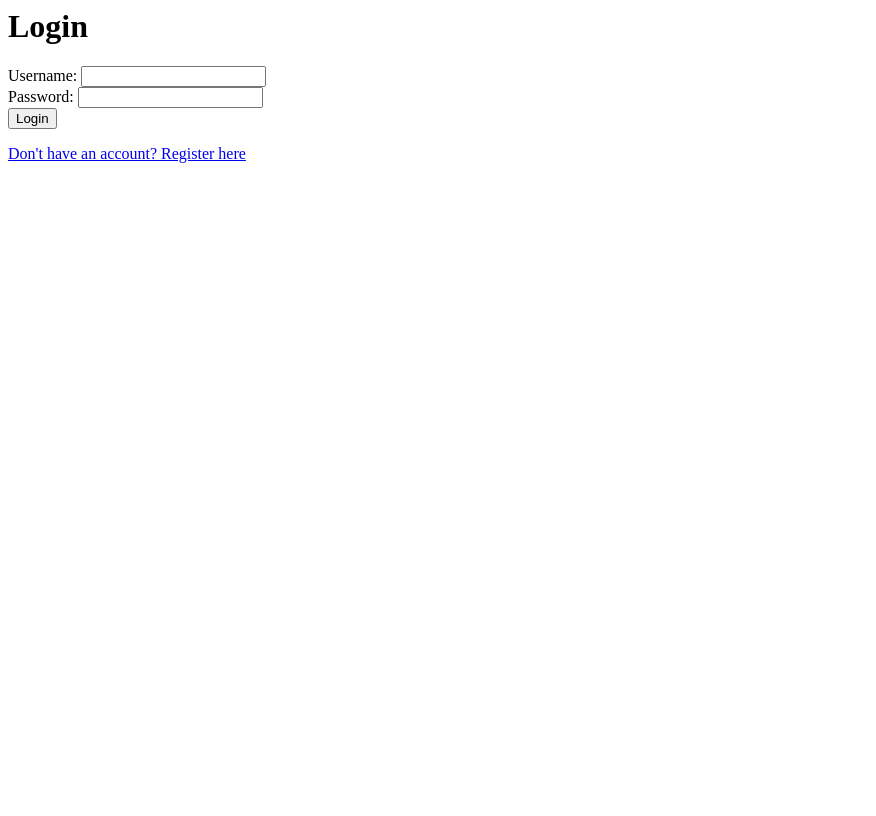
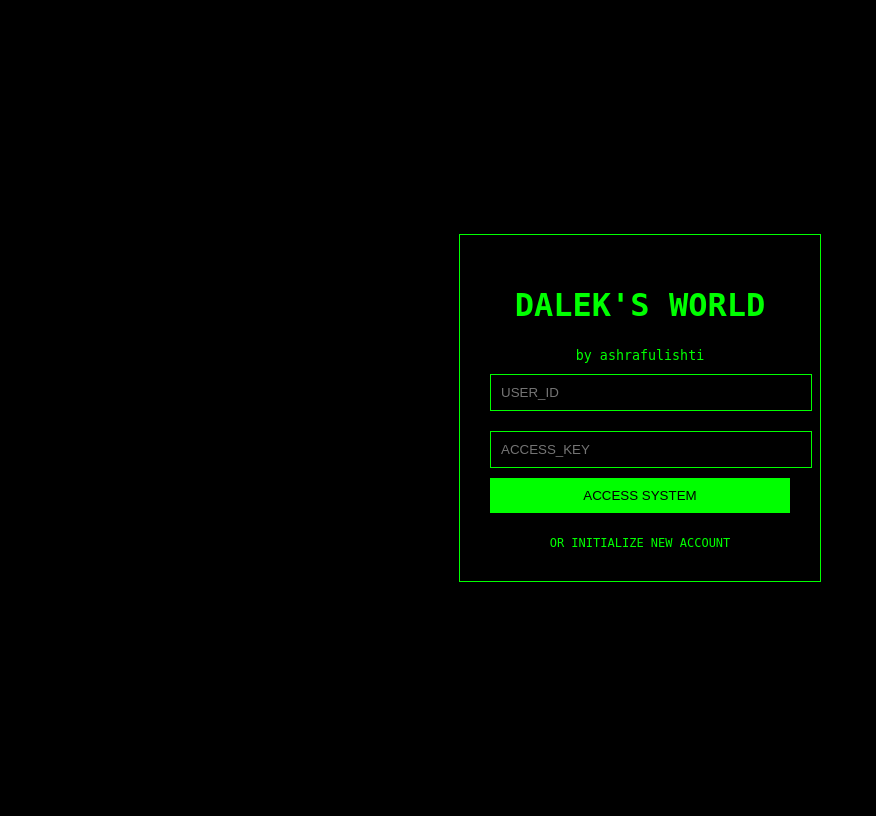
Before and after one commit to ashrafulishti/Dalek-s-World, a Flask app: page /login in a window 1280 px wide. Shown: the whole page, without its empty margins (0-876 px from the left). Before the commit the page ends 163 px from the top, so only its background shows below. Run offline with Flask 3, Linux system fonts and the light colour scheme; some libraries are stand-ins or nearby versions.

Commit message:
Update login.html

```diff
--- a/templates/login.html
+++ b/templates/login.html
@@ -1,7 +1,26 @@
-<h1>Login</h1>
-<form method="POST">
-    Username: <input name="username"><br>
-    Password: <input name="password" type="password"><br>
-    <button>Login</button>
-</form>
-<a href="/register">Don't have an account? Register here</a>
+<!DOCTYPE html>
+<html>
+<head>
+    <meta name="viewport" content="width=device-width, initial-scale=1.0">
+    <style>
+        body { background: #000; color: #0f0; font-family: 'Courier Prime', monospace; display: flex; justify-content: center; align-items: center; height: 100vh; }
+        .box { border: 1px solid #0f0; padding: 30px; width: 80%; max-width: 300px; text-align: center; }
+        input { width: 100%; background: #000; color: #0f0; border: 1px solid #0f0; padding: 10px; margin: 10px 0; }
+        button { width: 100%; background: #0f0; color: #000; border: none; padding: 10px; }
+        a { color: #0f0; text-decoration: none; font-size: 12px; }
+    </style>
+</head>
+<body>
+    <div class="box">
+        <h1>DALEK'S WORLD</h1>
+        <small>by ashrafulishti</small>
+        <form method="POST">
+            <input name="username" placeholder="USER_ID" required>
+            <input name="password" type="password" placeholder="ACCESS_KEY" required>
+            <button>ACCESS SYSTEM</button>
+        </form>
+        <br>
+        <a href="/register">OR INITIALIZE NEW ACCOUNT</a>
+    </div>
+</body>
+</html>
```
